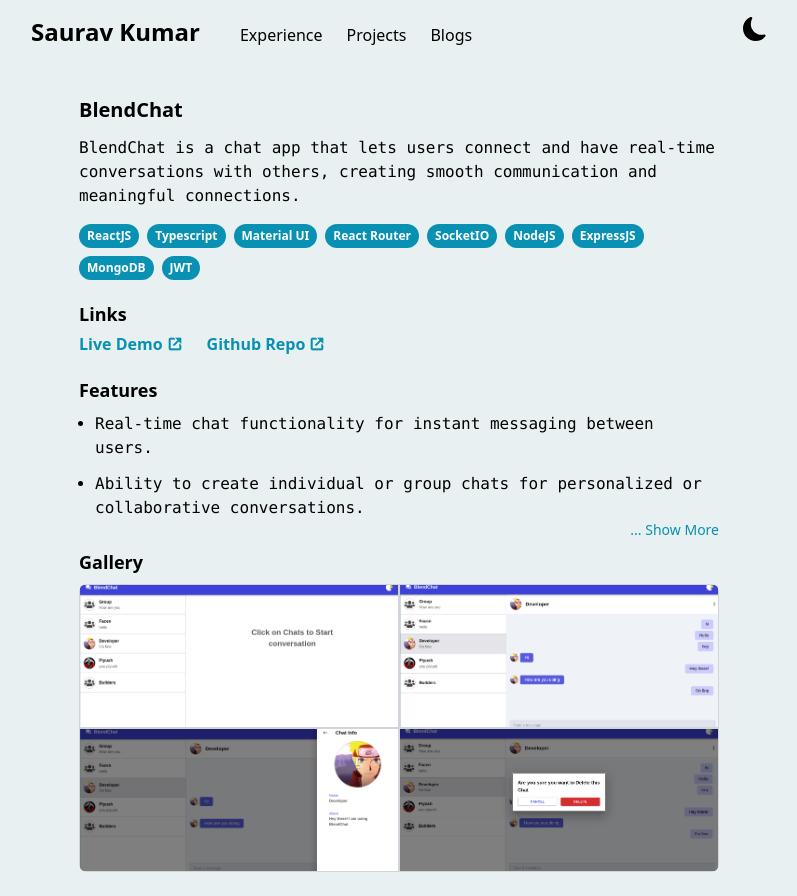
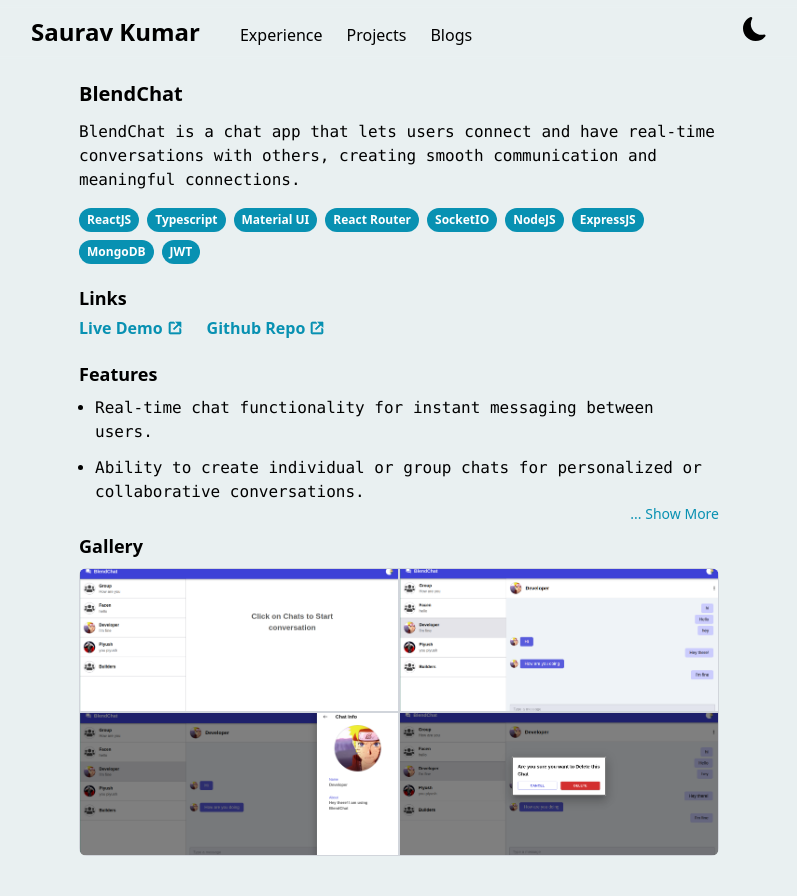
Before and after one commit to SauravKumar-max/portfolio, a Next.js app: page /projects/blendchat in a window 1280 px wide. Shown: the whole page, without its empty margins (241-1038 px from the left). Built offline with nearby package versions, Linux system fonts and the light colour scheme; no server answers.

Commit message:
style: layout and home changes

```diff
--- a/src/app/layout.tsx
+++ b/src/app/layout.tsx
@@ -15,7 +15,7 @@ export default function RootLayout({
     <html lang="en">
       <body>
         <Navbar />
-        <div className="max-w-2xl mx-auto mt-24">{children}</div>
+        <div className="max-w-2xl mx-auto mt-20">{children}</div>
       </body>
     </html>
   );
--- a/src/app/page.tsx
+++ b/src/app/page.tsx
@@ -7,7 +7,7 @@ export default function Home() {
     <main className="my-6 mx-4">
       <RobotModel />
       <div className="relative">
-        <div className="absolute -top-36 z-20">
+        <div className="absolute -top-40 z-20">
           <About />
           <Skills />
         </div>
--- a/src/components/Profile/About.tsx
+++ b/src/components/Profile/About.tsx
@@ -13,7 +13,7 @@ export function About() {
           <h2 className="flex items-start gap-1 text-xs sm:text-base font-mono">
             <span className="whitespace-nowrap">Frontend Developer </span>
             <span>/</span>
-            <span>Full Stack Developer</span>
+            <span>Full-Stack Developer</span>
           </h2>
         </div>
         <div className="relative w-16 h-16 sm:w-[5.5rem] sm:h-[5.5rem]">
```
